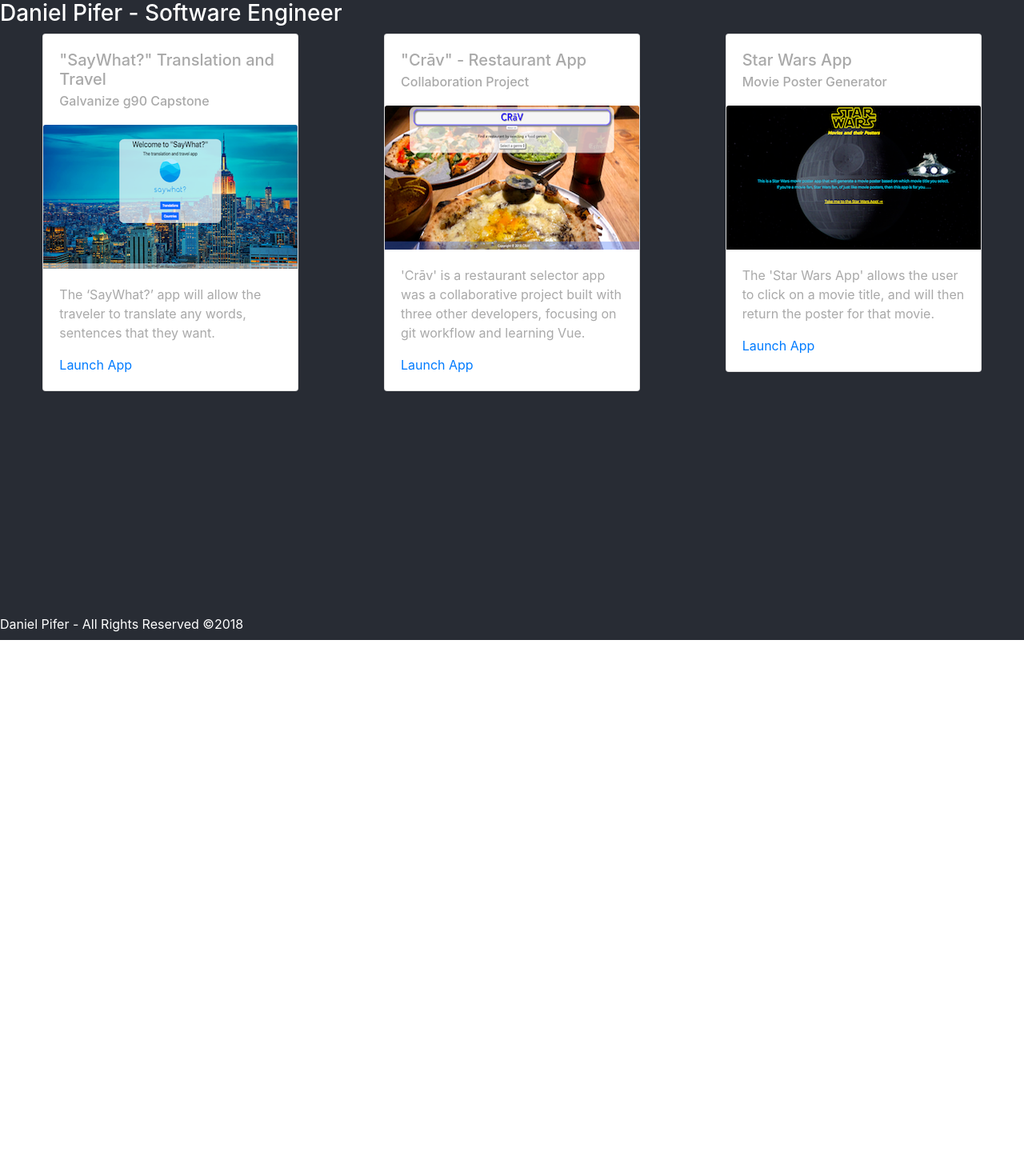
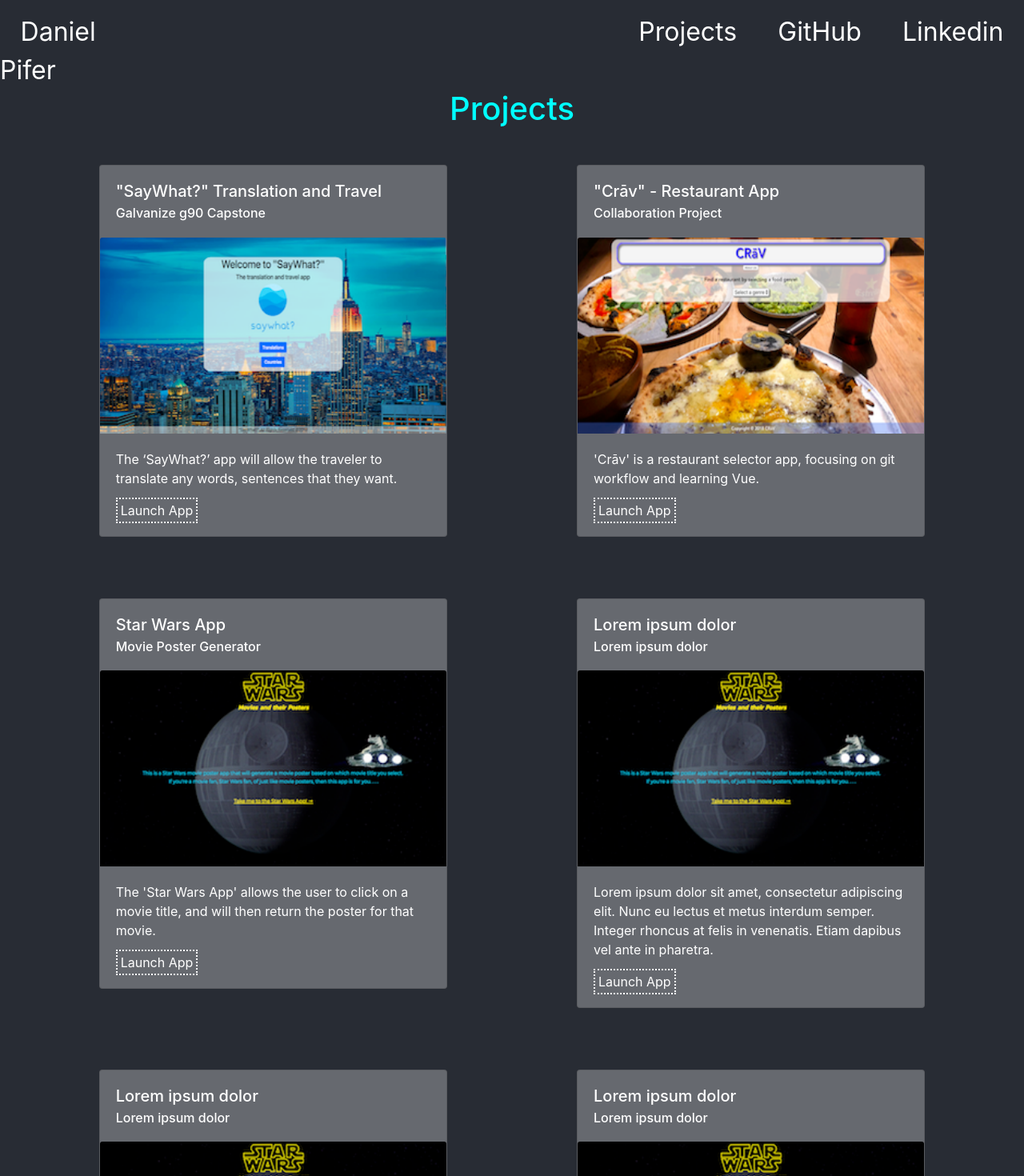
Before and after one commit to piferdg/portfolioSite, a React (Create React App) app in the folder mysite/: page /projects in a window 1280 px wide. Shown: the top 1470 px of the page at 80% size. Before the commit the page ends 800 px from the top, so only its background shows below. Built offline with nearby package versions, Linux system fonts and the light colour scheme.

Commit message:
Added more projects and styling, also removed files from root that were indended for vanilla js app, nolonger needed now that its a react app

```diff
--- a/mysite/src/App.css
+++ b/mysite/src/App.css
@@ -1,34 +1,115 @@
-.App {
+.app {
   background-color: #282c34;
-  height:100vh;
-  position:relative
+  min-height: 100vh;
+  position: relative;
 }
 
 /* /////////////////////////////////////////// Header ////////////////////////////////////////// */
 
 .header {
+  display: flex;
+  background-color: #282c34;
+  font-size: 2rem;
+  padding-top: 2vh;
+}
+
+.header-name {
+  padding-right: 45vw;
+  color: wheat
+}
+
+.header a {
   color: white;
+  padding: 0 2vw;
+}
+
+.header a:hover {
+  color: orange;
+  text-decoration: none;
+}
+
+/* /////////////////////////////////////////// Home ////////////////////////////////////////// */
+
+.homepage {
+  display: flex;
+  align-items: center;
+  justify-content: center;
+}
+
+.homepage-name {
+  color: white;
+  padding-top: 25vh;
+
+}
+
+.homepage-name h1 {
+  animation: fadeIn;
+  animation-duration: 3s;
+  font-size: 5rem;
+  font-family: 'Lato', sans-serif;
+}
+
+.homepage-name h4 {
+  opacity: 0;
+  animation: fadeIn;
+  animation-duration: 3s;
+  animation-delay: 1s;
+  animation-fill-mode: forwards;
+  font-size: 2rem;
+  font-family: 'Lato', sans-serif;
+}
+
+@keyframes fadeIn{
+  from{
+      opacity: 0;
+  }
+  to{
+      opacity: 1;
+  }
 }
 
 /* /////////////////////////////////////////// Projects ////////////////////////////////////////// */
 
-.projects {
-  display: flex;
-  justify-content: space-around;
-  color: darkgray;
+.projects-page {
+  background-color: #282c34;
+  position: relative;
 }
 
-.card-one {
-  width: 25vw;
+.projects-page h1 {
+  color: aqua;
+  text-align: center;
 }
 
-.card-two {
-  width: 25vw;
+.projects-container {
+  display: flex;
+  justify-content: space-evenly;
+  flex-wrap: wrap;
 }
 
-.card-three {
-  width: 25vw;
+.card-one, .card-two, .card-three, .card-four, .card-five, .card-six{
+  padding: 3%;
+  width: 40vw;
 }
+
+#card-one, #card-two, #card-three, #card-four, #card-five, #card-six {
+  background: rgb(249, 249, 249, 0.3);
+  color: white;
+}
+
+.projects-page a {
+  color: white;
+  border: dotted 2px white;
+  padding: 1%;
+}
+
+.projects-page a:hover {
+  color: orange;
+  text-decoration: none;
+}
+
+
+
+
 
 /* /////////////////////////////////////////// Footer ////////////////////////////////////////// */
 
--- a/mysite/src/App.js
+++ b/mysite/src/App.js
@@ -1,21 +1,25 @@
 import React, { Component } from 'react';
 import './App.css';
+import { BrowserRouter, Route, Switch } from 'react-router-dom'
+import Header from './components/Header'
+import Home from './components/Home'
+import Projects from './components/Projects'
 import Footer from './components/Footer'
-import Header from './components/Header'
-import Projects from './components/Projects'
 
 class App extends Component {
-  render() {
-    return (
-      <div className='App'>
-        <div className='body'>
+  render(){
+    return(
+      <BrowserRouter>
+        <div className='app'>
           <Header />
-          <Projects />
+          <Switch>
+            <Route path='/' component={Home} exact />
+            <Route path='/projects' component={Projects} exact />
+          </Switch>
           <Footer />
         </div>
-      </div>
-    );
+      </BrowserRouter>
+    )
   }
 }
-
 export default App;
--- a/mysite/src/components/Header.js
+++ b/mysite/src/components/Header.js
@@ -1,12 +1,22 @@
 import React from 'react'
 
 const Header = () => {
-  return(
+  return (
     <div className='header'>
-      <h3>Daniel Pifer - Software Engineer</h3>
+      <div className='header-name'>
+        <a href='/'>Daniel Pifer</a>
+      </div>
+      <div className='header-projects'>
+        <a href='/projects'>Projects</a>
+      </div>
+      <div className='header-github'>
+        <a target='-blank' href='https://github.com/piferdg'>GitHub</a>
+      </div>
+      <div className='header-linkedin'>
+        <a target='-blank' href='https://www.linkedin.com/in/daniel-pifer/'>Linkedin</a>
+      </div>
     </div>
   )
 }
 
-
 export default Header
--- /dev/null
+++ b/mysite/src/components/Home.js
@@ -0,0 +1,17 @@
+import React, { Component } from 'react'
+// import { NavLink } from 'react-router-dom'
+
+class Home extends Component {
+  render() {
+    return(
+      <div className='homepage'>
+        <div className='homepage-name'>
+          <h1>Daniel Pifer</h1>
+          <h4>Full Stack Web Developer</h4>
+        </div>
+      </div>
+    )
+  }
+}
+
+export default Home
--- a/mysite/src/components/Projects.js
+++ b/mysite/src/components/Projects.js
@@ -3,13 +3,15 @@
 import cravScreenshot from '../assets/cravScreenshot.png'
 import starWarsScreenshot from '../assets/StarWarsAppScreenshot.png'
 import { Card, CardImg, CardText, CardBody,
-  CardTitle, CardSubtitle, CardLink } from 'reactstrap';
+  CardTitle, CardSubtitle, a } from 'reactstrap';
 
 const Projects = () => {
   return (
-    <div className='projects'>
+    <div className='projects-page'>
+      <h1>Projects</h1>
+      <div className='projects-container'>
         <div className='card-one'>
-        <Card>
+          <Card id='card-one'>
             <CardBody>
               <CardTitle>"SayWhat?" Translation and Travel</CardTitle>
               <CardSubtitle>Galvanize g90 Capstone</CardSubtitle>
@@ -17,25 +19,25 @@
             <CardImg top width="100%" src={sayWhatScreenshot} alt="SayWhat? Screenshot" />
             <CardBody>
               <CardText>The ‘SayWhat?’ app will allow the traveler to translate any words, sentences that they want.</CardText>
-            <CardLink target='_blank' href="https://saywhat-37028.firebaseapp.com/">Launch App</CardLink>
+              <a target='_blank' rel="noopener noreferrer" href="https://saywhat-37028.firebaseapp.com/">Launch App</a>
             </CardBody>
           </Card>
         </div>
         <div className='card-two'>
-        <Card>
+          <Card id='card-two'>
             <CardBody>
               <CardTitle>"Crāv" - Restaurant App</CardTitle>
               <CardSubtitle>Collaboration Project</CardSubtitle>
             </CardBody>
             <CardImg top width="100%" src={cravScreenshot} alt="Crav Screenshot" />
             <CardBody>
-            <CardText>'Crāv' is a restaurant selector app was a collaborative project built with three other developers, focusing on git workflow and learning Vue.</CardText>
-            <CardLink target='_blank' href="https://crav-5afdb.firebaseapp.com/">Launch App</CardLink>
+              <CardText>'Crāv' is a restaurant selector app, focusing on git workflow and learning Vue.</CardText>
+              <a target='_blank' rel="noopener noreferrer" href="https://crav-5afdb.firebaseapp.com/">Launch App</a>
             </CardBody>
           </Card>
         </div>
         <div className='card-three'>
-        <Card>
+          <Card id='card-three'>
             <CardBody>
               <CardTitle>Star Wars App</CardTitle>
               <CardSubtitle>Movie Poster Generator</CardSubtitle>
@@ -43,9 +45,49 @@
             <CardImg top width="100%" src={starWarsScreenshot} alt="Star Wars Screenshot" />
             <CardBody>
               <CardText>The 'Star Wars App' allows the user to click on a movie title, and will then return the poster for that movie.</CardText>
-            <CardLink target='_blank' href="https://star-wars-posters.firebaseapp.com/index.html">Launch App</CardLink>
+              <a target='_blank' rel="noopener noreferrer" href="https://star-wars-posters.firebaseapp.com/index.html">Launch App</a>
             </CardBody>
           </Card>
+        </div>
+        <div className='card-four'>
+          <Card id='card-four'>
+            <CardBody>
+              <CardTitle>Lorem ipsum dolor</CardTitle>
+              <CardSubtitle>Lorem ipsum dolor</CardSubtitle>
+            </CardBody>
+            <CardImg top width="100%" src={starWarsScreenshot} alt="Star Wars Screenshot" />
+            <CardBody>
+              <CardText>Lorem ipsum dolor sit amet, consectetur adipiscing elit. Nunc eu lectus et metus interdum semper. Integer rhoncus at felis in venenatis. Etiam dapibus vel ante in pharetra.</CardText>
+              <a target='_blank' rel="noopener noreferrer" href="https://star-wars-posters.firebaseapp.com/index.html">Launch App</a>
+            </CardBody>
+          </Card>
+        </div>
+        <div className='card-five'>
+          <Card id='card-five'>
+            <CardBody>
+              <CardTitle>Lorem ipsum dolor</CardTitle>
+              <CardSubtitle>Lorem ipsum dolor</CardSubtitle>
+            </CardBody>
+            <CardImg top width="100%" src={starWarsScreenshot} alt="Star Wars Screenshot" />
+            <CardBody>
+              <CardText>Lorem ipsum dolor sit amet, consectetur adipiscing elit. Nunc eu lectus et metus interdum semper. Integer rhoncus at felis in venenatis. Etiam dapibus vel ante in pharetra.</CardText>
+              <a target='_blank' rel="noopener noreferrer" href="https://star-wars-posters.firebaseapp.com/index.html">Launch App</a>
+            </CardBody>
+          </Card>
+        </div>
+        <div className='card-six'>
+          <Card id='card-six'>
+            <CardBody>
+              <CardTitle>Lorem ipsum dolor</CardTitle>
+              <CardSubtitle>Lorem ipsum dolor</CardSubtitle>
+            </CardBody>
+            <CardImg top width="100%" src={starWarsScreenshot} alt="Star Wars Screenshot" />
+            <CardBody>
+              <CardText>Lorem ipsum dolor sit amet, consectetur adipiscing elit. Nunc eu lectus et metus interdum semper. Integer rhoncus at felis in venenatis. Etiam dapibus vel ante in pharetra.</CardText>
+              <a target='_blank' rel="noopener noreferrer" href="https://star-wars-posters.firebaseapp.com/index.html">Launch App</a>
+            </CardBody>
+          </Card>
+        </div>
       </div>
     </div>
   );
```
Also changed, not shown: 1 other file (tests, documents, lock files or other folders). Lines whose indentation alone changed are shown as unchanged.
